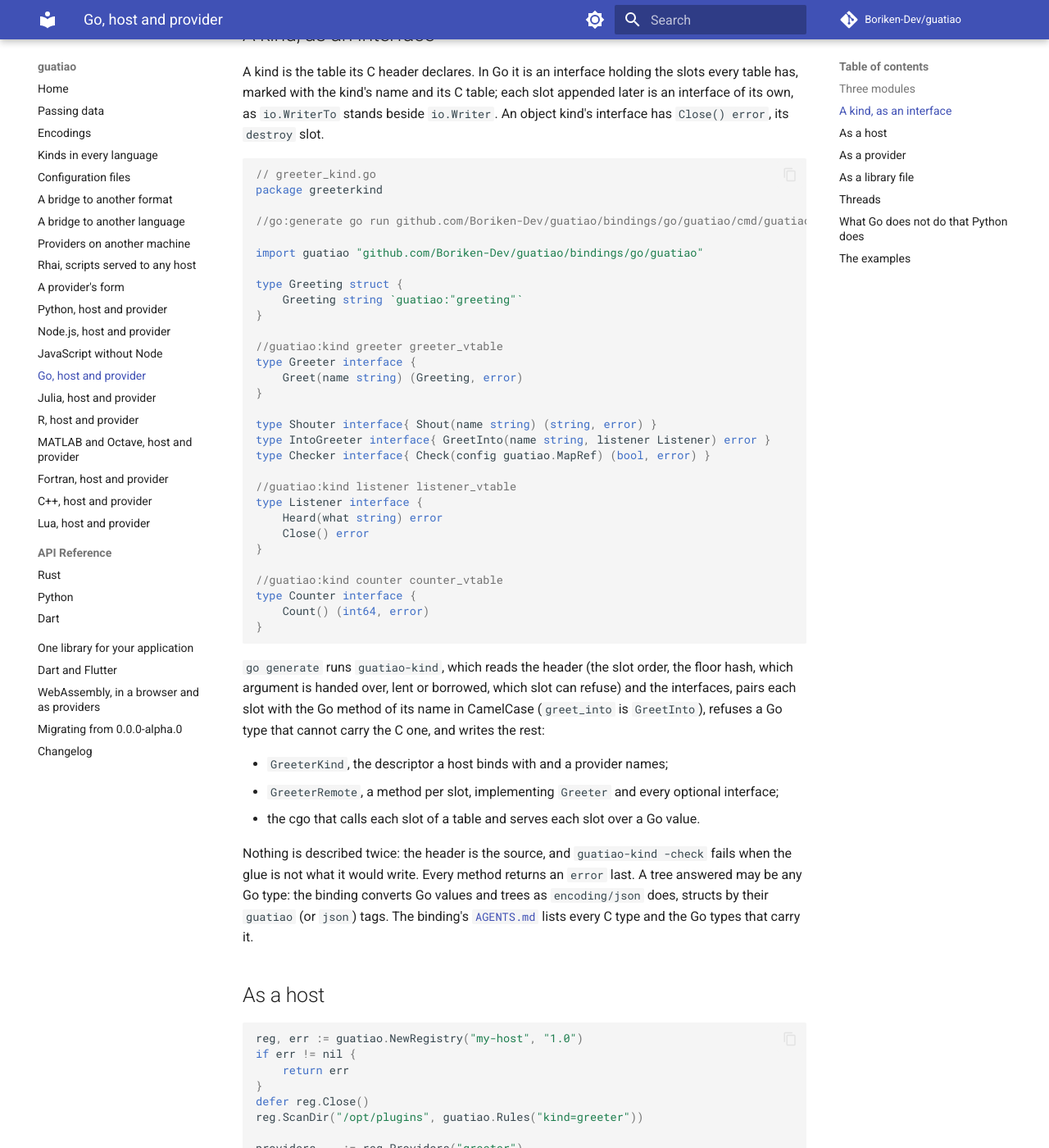
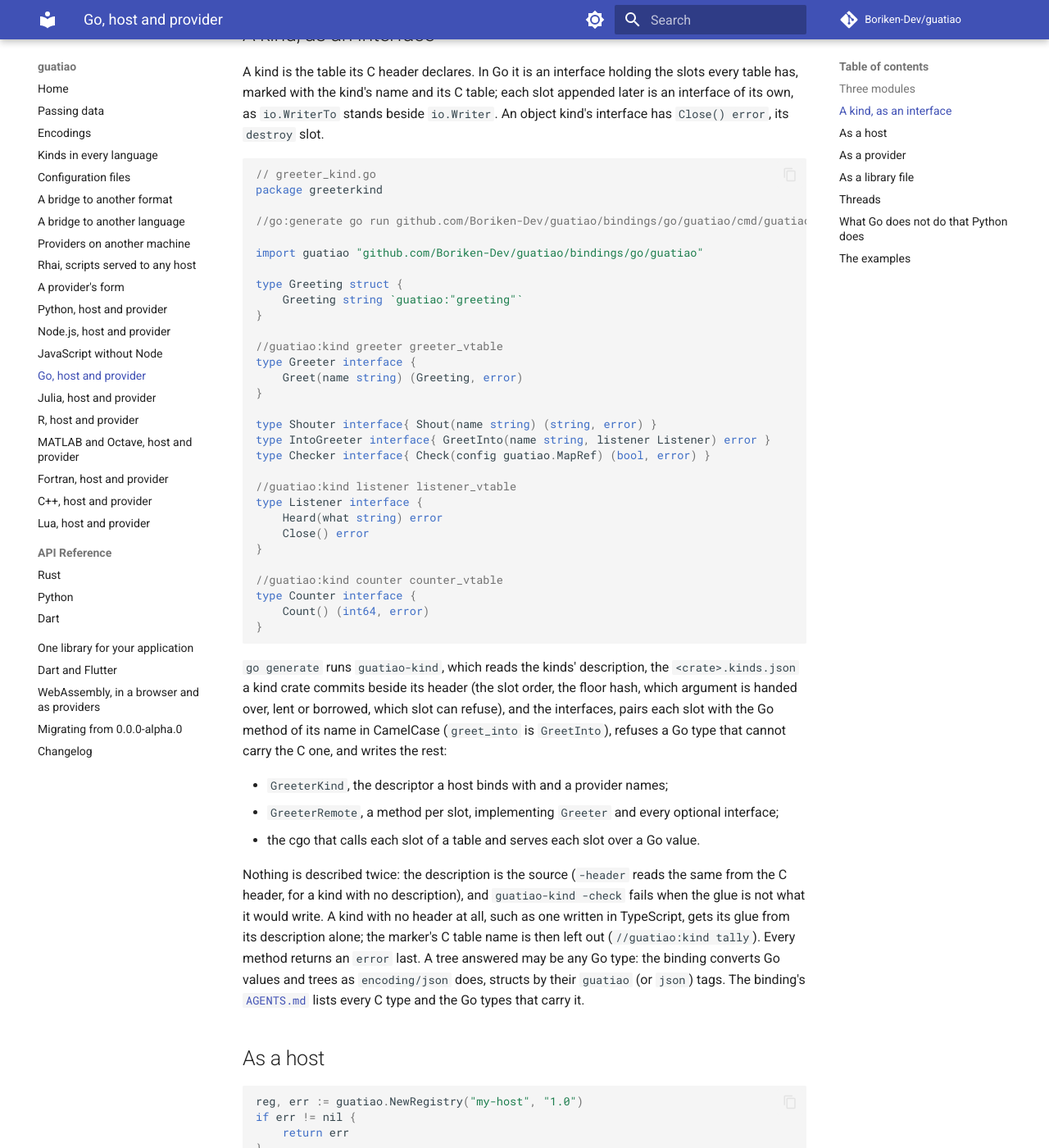
Before and after one commit to Boriken-Dev/guatiao, an MkDocs documentation site: the page built from docs/go.md, in a window 1280 px wide and 1400 px high, scrolled down 1237 px. Shown: the whole window at 82% size. Built offline with MkDocs 1.6.1 and Material for MkDocs 9.7.7, drawn with Linux system fonts in a browser that asks for light colours; comment, search, counter and statistics services are not loaded.

Commit message:
docs: Go kinds generated from their description
The Go page and README show go generate reading the kinds' document,
-header for a kind that has only a header, and a kind with no header
at all; the repository notes and the changelog follow.

````diff
--- a/docs/go.md
+++ b/docs/go.md
@@ -59,7 +59,7 @@ table; each slot appended later is an interface of its own, as
 // greeter_kind.go
 package greeterkind
 
-//go:generate go run github.com/Boriken-Dev/guatiao/bindings/go/guatiao/cmd/guatiao-kind -header ../include/greeter_kind.h
+//go:generate go run github.com/Boriken-Dev/guatiao/bindings/go/guatiao/cmd/guatiao-kind -description ../include/greeter_kind.kinds.json
 
 import guatiao "github.com/Boriken-Dev/guatiao/bindings/go/guatiao"
 
@@ -88,9 +88,10 @@ type Counter interface {
 }
 ```
 
-`go generate` runs `guatiao-kind`, which reads the header (the slot
+`go generate` runs `guatiao-kind`, which reads the kinds' description,
+the `<crate>.kinds.json` a kind crate commits beside its header (the slot
 order, the floor hash, which argument is handed over, lent or borrowed,
-which slot can refuse) and the interfaces, pairs each slot with the Go
+which slot can refuse), and the interfaces, pairs each slot with the Go
 method of its name in CamelCase (`greet_into` is `GreetInto`), refuses a
 Go type that cannot carry the C one, and writes the rest:
 
@@ -100,8 +101,12 @@ Go type that cannot carry the C one, and writes the rest:
 - the cgo that calls each slot of a table and serves each slot over a Go
   value.
 
-Nothing is described twice: the header is the source, and
-`guatiao-kind -check` fails when the glue is not what it would write.
+Nothing is described twice: the description is the source (`-header`
+reads the same from the C header, for a kind with no description), and
+`guatiao-kind -check` fails when the glue is not what it would write. A
+kind with no header at all, such as one written in TypeScript, gets its
+glue from its description alone; the marker's C table name is then left
+out (`//guatiao:kind tally`).
 Every method returns an `error` last. A tree answered may be any Go type:
 the binding converts Go values and trees as `encoding/json` does, structs
 by their `guatiao` (or `json`) tags. The binding's
````
Also changed, not shown: AGENTS.md (+2 -2 lines), CHANGELOG.md (+8 -0 lines), bindings/go/guatiao/README.md (+3 -3 lines).
